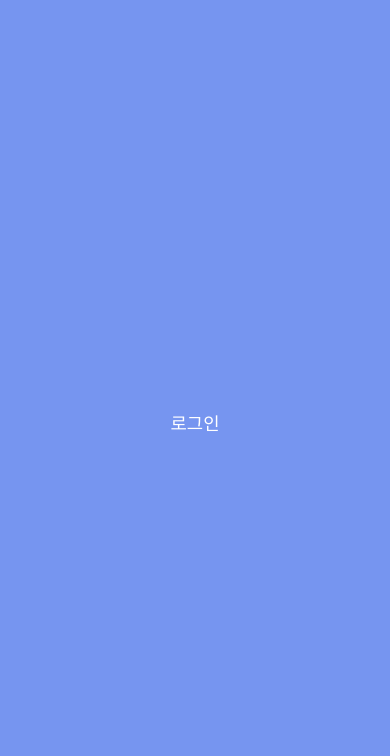
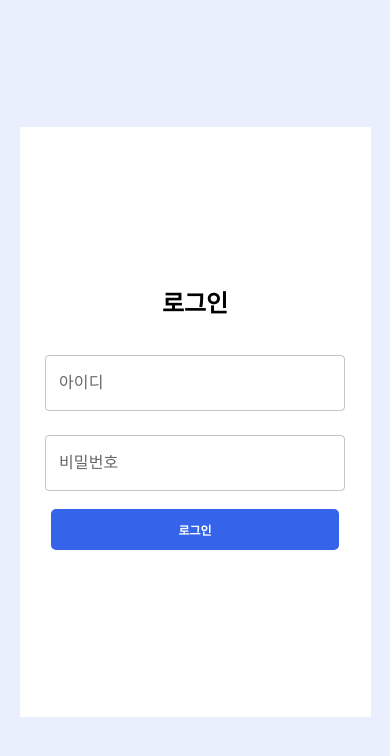
Before and after one commit to aovor/TripPlanProject, a React (Create React App) app in the folder frontend/: page /Login in a window 390 px wide. Shown: the top 756 px of the page. Built offline with nearby package versions, Linux system fonts and the light colour scheme.

Commit message:
일단 올림

```diff
--- a/frontend/package.json
+++ b/frontend/package.json
@@ -4,6 +4,9 @@
   "private": true,
   "proxy": "http://localhost:8080",
   "dependencies": {
+    "@emotion/react": "^11.13.3",
+    "@emotion/styled": "^11.13.0",
+    "@mui/material": "^6.1.4",
     "@testing-library/jest-dom": "^5.17.0",
     "@testing-library/react": "^13.4.0",
     "@testing-library/user-event": "^13.5.0",
--- a/frontend/src/Login/Login.css
+++ b/frontend/src/Login/Login.css
@@ -0,0 +1,79 @@
+
+.Main {
+    text-align: center;
+  }
+
+  .Main-header1 {
+    background-color: rgba(53, 99, 233, 0.10);
+    min-height: 100vh;
+    display: flex;
+    flex-direction: column;
+    align-items: center;
+    justify-content: center;
+    font-size: calc(10px + 2vmin);
+    color: white;
+    width: 100%;
+    margin: 0 auto;
+  }
+
+  .box {
+    background-color: white ;
+    min-height: 70vh;
+    display: flex;
+    flex-direction: column;
+    align-items: center;
+    justify-content: center;
+    font-size: calc(10px + 2vmin);
+    color: white;
+    max-width: 600px;
+    width: 380vw;
+    margin: 0 auto;
+    z-index : 5;
+    position : relative;
+  }
+
+
+.login-title {
+    font-size : 1.5rem;
+    align-items: center;
+    margin-bottom : 20px;
+    font-weight : bold;
+    z-index : 10;
+    position : relative;
+    color : black;
+}
+
+.login-button {
+    border: 2px solid #3563E9;
+    background-color: #3563E9;
+    color: white;
+    font-weight : bold;
+    padding: 10px 20px;
+    font-size: 12px;
+    cursor: pointer;
+    border-radius: 5px;
+    transition: box-shadow 0.3s ease;
+    margin: 10px;
+    width : 18rem;
+}
+
+.login-button:active {
+    box-shadow: 0px 0px 5px rgba(0, 0, 255, 0.7); /* 클릭 시 그림자 효과 */
+}
+
+.custom-button:hover {
+    box-shadow: 0px 0px 10px rgba(0, 0, 255, 0.5); /* 호버 시 그림자 효과 */
+}
+
+/* 모바일 크기 대응 */
+  @media (max-width: 768px) {
+    .Main-header1 {
+      min-height: 100vh;
+    }
+
+    .box {
+      width: 90vw;
+      max-width: 100%;
+
+    }
+  }
--- a/frontend/src/Login/Login.js
+++ b/frontend/src/Login/Login.js
@@ -1,12 +1,42 @@
 import React from 'react';
+import { TextField, Box } from '@mui/material';
 import './Login.css';
 
 function Login() {
 
+  const handleClick = () => {
+    alert('로그인');
+  };
+
       return (
         <div className="Main">
-          <header className="Main-header">
-              <div> 로그인 </div>
+          <header className="Main-header1">
+              <div className="box">
+                <div className = "login-title">
+                  로그인
+                </div>
+                <TextField
+                    id="outlined-basic"
+                    label="아이디"
+                    variant="outlined"
+                    fullWidth
+                    margin="normal"
+                    style={{ width: '300px' }}
+                  />
+                  <TextField
+                    id="outlined-basic"
+                    label="비밀번호"
+                    variant="outlined"
+                    fullWidth
+                    margin="normal"
+                    style={{ width: '300px' }}
+                  />
+                  <button className="login-button" onClick={handleClick}>
+                    로그인
+                  </button>
+                </div>
+
+
           </header>
         </div>
       );
--- a/frontend/src/Main/Main.css
+++ b/frontend/src/Main/Main.css
@@ -3,46 +3,30 @@
     text-align: center;
   }
 
-.Main-header {
+  .Main-header {
     background-color: rgba(53, 99, 233, 0.68);
     min-height: 100vh;
-    display: grid; /* 그리드로 설정 */
-    grid-template-columns: 1fr 1fr; /* 두 개의 그리드, 각각 50% */
+    display: flex;
+    flex-direction: column;
     align-items: center;
     justify-content: center;
     font-size: calc(10px + 2vmin);
     color: white;
-    max-width: 100%; /* 최대 가로 길이 설정 */
     width: 100%;
     margin: 0 auto;
   }
 
-  .left-grid, .right-grid {
-    padding: 20px;
-  }
-
-  .left-grid {
-    display: flex;
-    flex-direction: column; /* 세로 정렬 */
-    align-items: center;
-  }
-
-  .right-grid {
-    display: flex;
-    flex-direction: column;
-    align-items: center; /* 가운데 정렬 */
-  }
 
   .Title {
     font-size : 4rem;
-    margin-bottom : 140px;
+    margin-bottom : 80px;
     font-weight : bold;
 
   }
 
   .Content {
     font-size : 1rem;
-    margin-top : 15px;
+    margin-top : 25px;
   }
 
   .custom-button {
@@ -51,12 +35,12 @@
     color: #3563E9;
     font-weight : bold;
     padding: 10px 20px;
-    font-size: 16px;
+    font-size: 18px;
     cursor: pointer;
     border-radius: 5px;
     transition: box-shadow 0.3s ease;
     margin: 10px;
-    width : 50%;
+    width : 18rem;
 }
 
 .custom-button:hover {
@@ -66,16 +50,3 @@
 .custom-button:active {
     box-shadow: 0px 0px 5px rgba(0, 0, 255, 0.7); /* 클릭 시 그림자 효과 */
 }
-
-
-/* 모바일 화면용 미디어 쿼리 */
-@media (max-width: 768px) {
-  .Main-header {
-    grid-template-columns: 1fr; /* 한 열로 변경 */
-    text-align: center; /* 중앙 정렬 */
-  }
-
-  .left-grid {
-    align-items: center; /* 모바일에서 가운데 정렬 */
-  }
-}
--- a/frontend/src/Main/Main.js
+++ b/frontend/src/Main/Main.js
@@ -18,8 +18,6 @@ function Main() {
     return (
       <div className="Main">
         <header className="Main-header">
-          {/* 왼쪽 그리드 */}
-          <div className="left-grid">
             <div className="Title" >
               Trip Plan
               <div className="Content" >
@@ -32,12 +30,7 @@ function Main() {
             <button className="custom-button" onClick={handleClick2}>
               회원가입
             </button>
-          </div>
 
-        {/* 오른쪽 그리드 */}
-          <div className="right-grid">
-            <div>ㅡㅡ</div> {/* 여기 오른쪽 그리드에 "안녕" 추가 */}
-          </div>
         </header>
       </div>
     );
```
Also changed, not shown: 1 other file (tests, documents, lock files or other folders).
